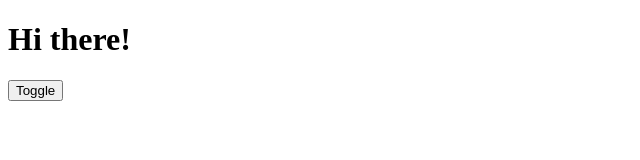
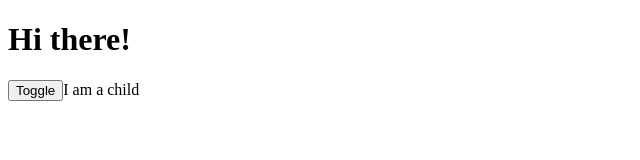
Before and after one commit to exemplar-codes/react-working-and-optimizations, a React (Create React App) app: page / in a window 1280 px wide. Shown: the top 160 px of the page, without its empty margins (0-640 px from the left). Built offline with nearby package versions, Linux system fonts and the light colour scheme.

Commit message:
React.memo prevents unnecessary re-evaluations

```diff
--- a/src/App.jsx
+++ b/src/App.jsx
@@ -1,4 +1,5 @@
 import { useState } from "react";
+import Child from "./Child";
 
 let firstTime = true;
 
@@ -18,6 +19,7 @@ function App() {
       <h1>Hi there!</h1>
       {showParagraph && <p>This is new!</p>}
       <button onClick={toggleParagraphHandler}>Toggle</button>
+      <Child />
     </div>
   );
 }
--- /dev/null
+++ b/src/Child.jsx
@@ -0,0 +1,8 @@
+import React from 'react';
+
+function Child() {
+  console.log("Child Ran");
+  return "I am a child";
+}
+
+export default React.memo(Child);
```
